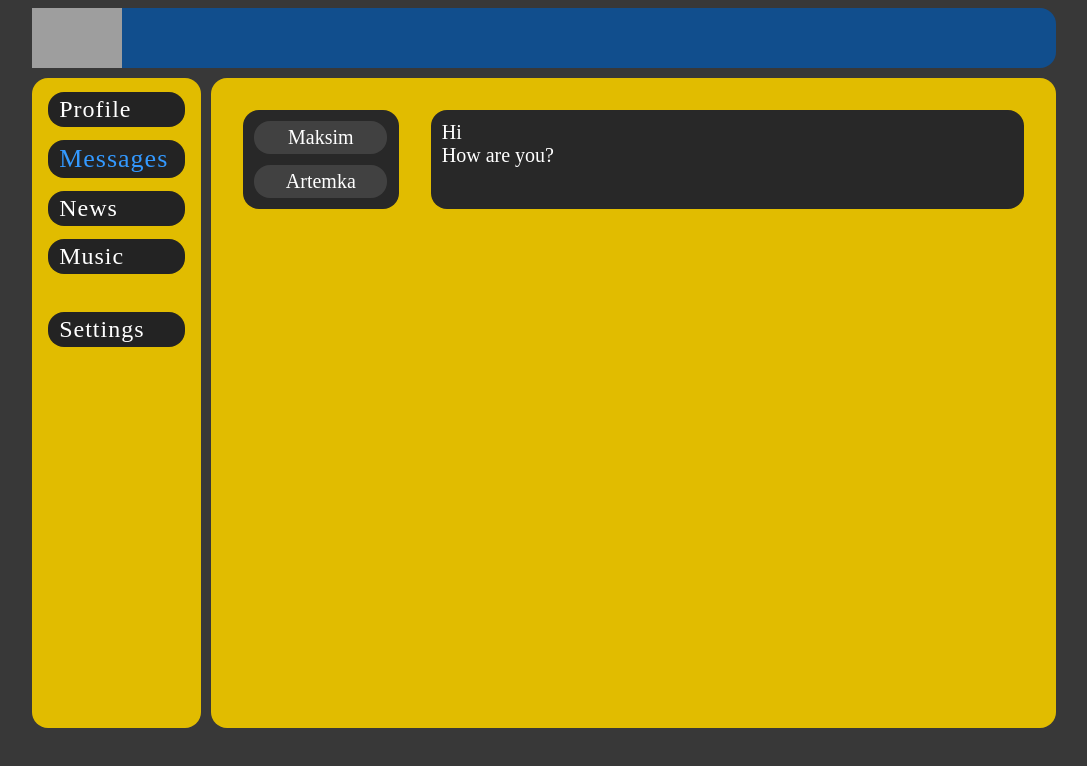
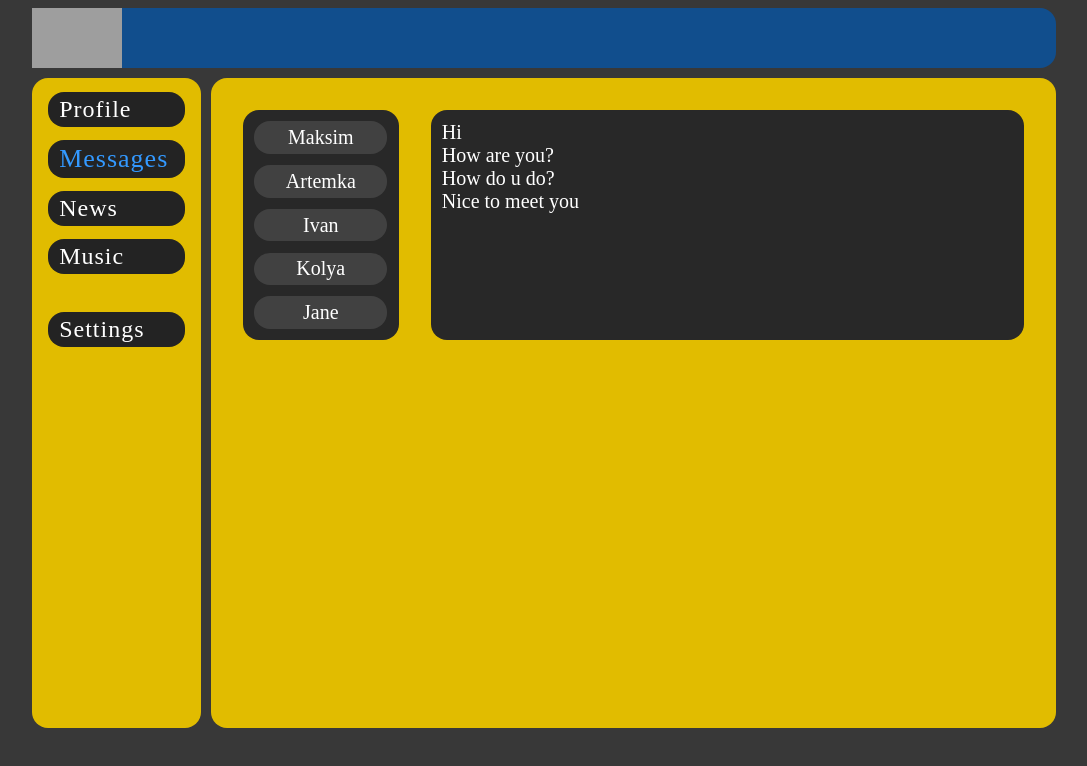
Before and after one commit to empty-nick/samSocialNetwork, a React (Create React App) app: page /messages in a window 1280 px wide. Shown: the top 766 px of the page, without its empty margins (96-1183 px from the left). Built offline with nearby package versions, Linux system fonts and the light colour scheme; grey boxes are pictures that could not be loaded.

Commit message:
L25 - Method .map for components data

```diff
--- a/src/components/Dialogs/Dialogs.tsx
+++ b/src/components/Dialogs/Dialogs.tsx
@@ -4,14 +4,14 @@ import Chat from "./Chat/Chat";
 import MessageWindow from "./MessageWindow/MessageWindow";
 
 const Dialogs = () => {
+
   const dialogsData = [
-    { chatId: '1', chatName: 'Maksim' },
-    { chatId: '2', chatName: 'Artemka' },
-    { chatId: '3', chatName: 'Ivan' },
-    { chatId: '4', chatName: 'Kolya' },
-    { chatId: '5', chatName: 'Jane' }
+    {chatId: '1', chatName: 'Maksim'},
+    {chatId: '2', chatName: 'Artemka'},
+    {chatId: '3', chatName: 'Ivan'},
+    {chatId: '4', chatName: 'Kolya'},
+    {chatId: '5', chatName: 'Jane'}
   ]
-
   const messagesData = [
     {id: 1, textMessage: 'Hi'},
     {id: 2, textMessage: 'How are you?'},
@@ -24,15 +24,13 @@ const Dialogs = () => {
 
         <div className={css.dialogs}>
 
-          <Chat chatName={dialogsData[0].chatName} chatId={dialogsData[0].chatId} />
-          <Chat chatName={dialogsData[1].chatName} chatId={dialogsData[1].chatId} />
+          {dialogsData.map( chat => <Chat chatName={chat.chatName} chatId={chat.chatId} key={chat.chatId}/>)}
 
         </div>
 
         <div className={css.messages}>
 
-          <MessageWindow textMessage={messagesData[0].textMessage} />
-          <MessageWindow textMessage={messagesData[1].textMessage} />
+          {messagesData.map( message => <MessageWindow textMessage={message.textMessage} key={message.id}/>)}
 
         </div>
       </div>
--- a/src/components/Profile/MyPosts/MyPosts.tsx
+++ b/src/components/Profile/MyPosts/MyPosts.tsx
@@ -21,8 +21,8 @@ function MyPosts() {
           </div>
         </div>
 
-        <Post message={postsData[0].postMessage} likesCount={postsData[0].likesCount} />
-        <Post message={postsData[1].postMessage} likesCount={postsData[1].likesCount} />
+        {postsData.map( (post, index) => <Post message={post.postMessage} likesCount={post.likesCount} key={index} />)}
+
       </div>
   )
 }
```
